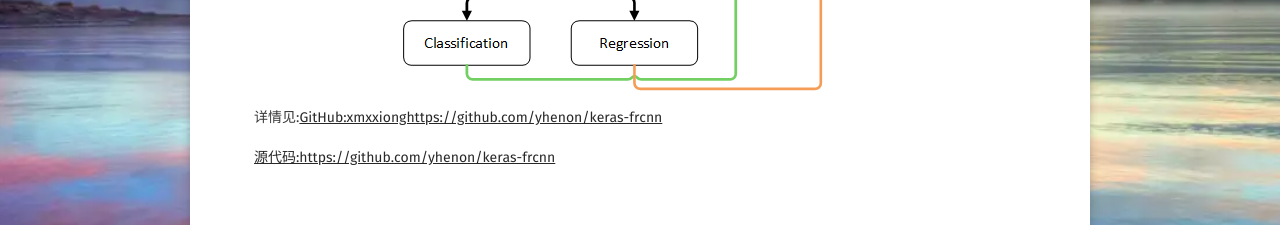
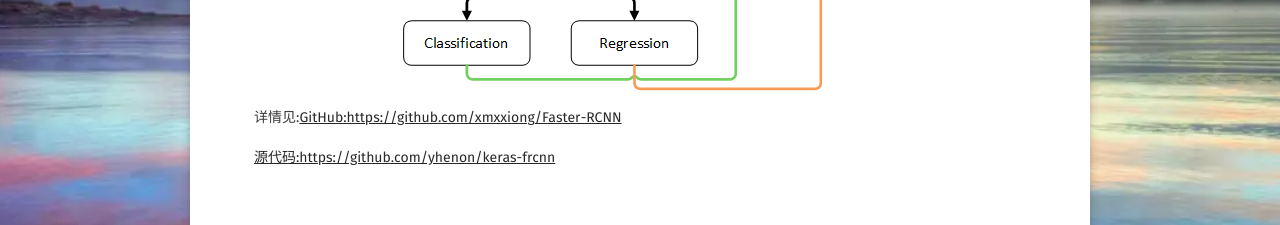
Before and after one commit to xmxxiong/xmxxiong.github.io, a Jekyll site: the page built from _posts/2018-04-28-FasterRCNN-project.md, in a window 1280 px wide. Shown: the part 1378-1603 px from the top of the page. Built offline with Jekyll 4.4.1, drawn with Linux system fonts in a browser that asks for light colours; some web fonts are replaced; comment, search, counter and statistics services are not loaded.

Commit message:
update faster rcnn

```diff
--- a/_posts/2018-04-28-FasterRCNN-project.md
+++ b/_posts/2018-04-28-FasterRCNN-project.md
@@ -11,7 +11,7 @@ comments: true
 模型整体结构框图如图所示：
 * ![](https://github.com/xmxxiong/xmxxiong.github.io/blob/master/assets/img/Faster_RCNN/Faster_RCNN.png?raw=true){: .image-center}
 
-详情见:[GitHub:xmxxionghttps://github.com/yhenon/keras-frcnn](https://github.com/yhenon/keras-frcnn)
+详情见:[GitHub:https://github.com/xmxxiong/Faster-RCNN](https://github.com/xmxxiong/Faster-RCNN)
 
 
 
```
